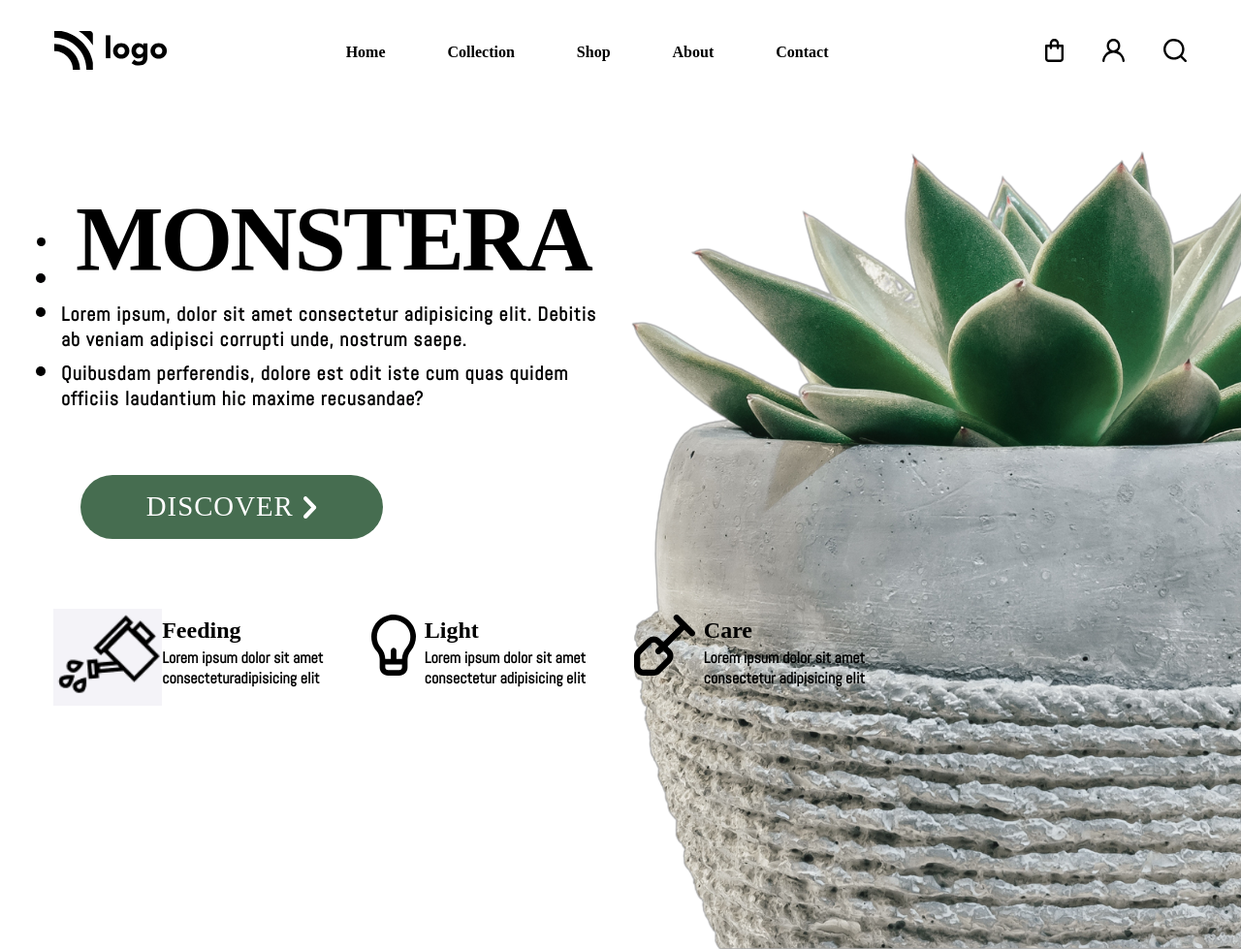
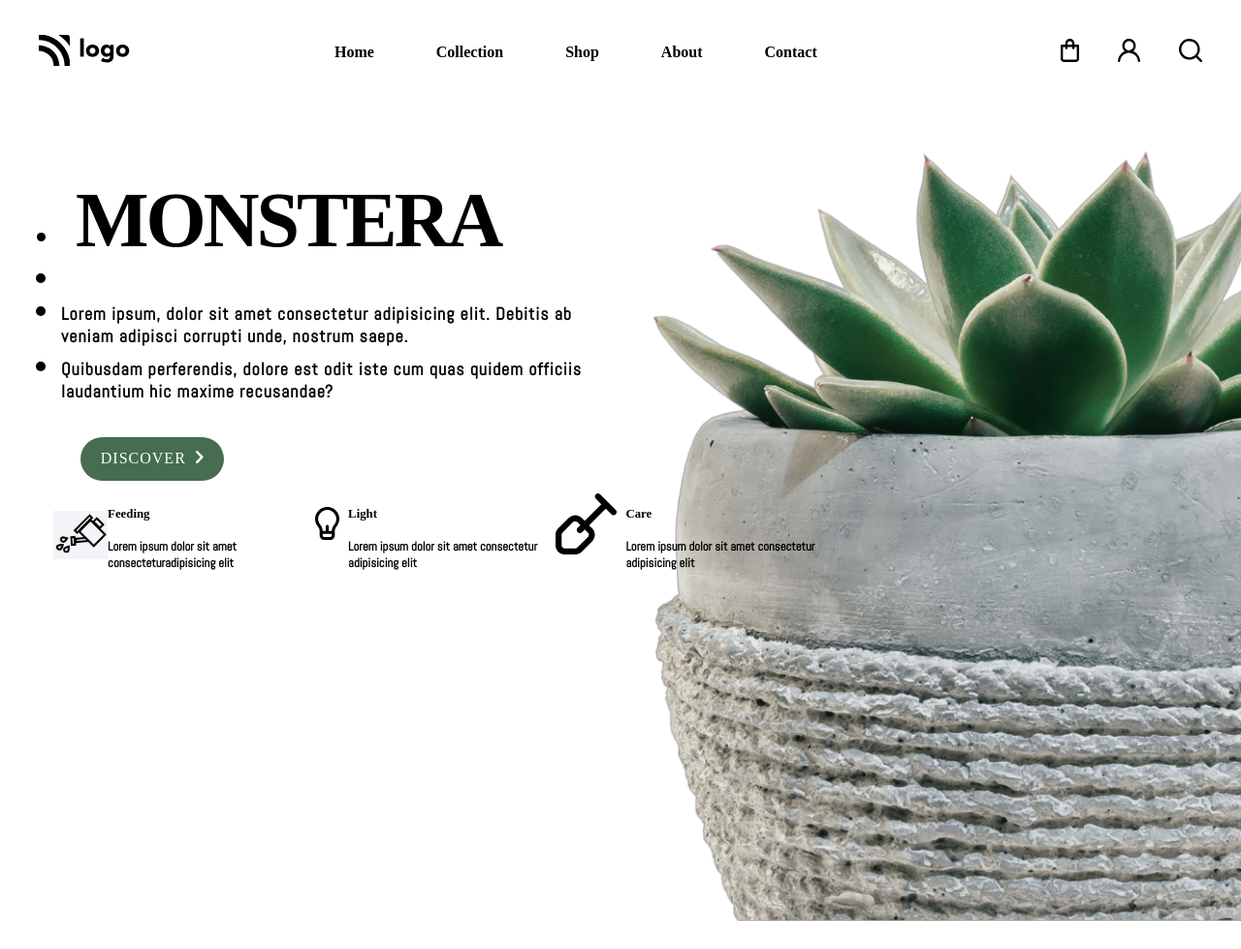
Before and after one commit to Aryan-Namdev/06-Monstera, a website: page index.html in a window 1280 px wide. Shown: the whole page at 97% size. After the commit the page ends 950 px from the top, so only its background shows below. Drawn offline with Linux system fonts and the light colour scheme; a web font is replaced by a local one.

Commit message:
edited the document

```diff
--- a/index.html
+++ b/index.html
@@ -24,11 +24,11 @@
         display: flex;
         align-items: center;
         justify-content: space-between;
-        padding: 1em 3em;
+        padding: 1em 2em;
       }
 
       #navFirst img {
-        height: 2.5em;
+        height: 2em;
         /* padding-left: 45px; */
       }
 
@@ -68,14 +68,12 @@
 
       #monstera {
         letter-spacing: -3px;
-        font-size: 6rem;
+        font-size: 5rem;
         font-family: "Allerta";
         font-weight: 800;
         margin: 0%;
         position: relative;
         margin-left: 15px;
-
-        top: 20px;
         line-height: 80px;
       }
 
@@ -88,7 +86,7 @@
       #midWholePart11 ul li:nth-child(1) ~ li {
         /* color: #000; */
         width:560px;
-        font-size: 20px;
+        font-size: 18px;
         letter-spacing: 1px;
         font-weight: 600;
         font-family: "Abel";
@@ -98,13 +96,12 @@
       }
 
       #midWholePart121 {
-        margin-top: 50px;
+        margin-top: 20px;
         margin-left: 60px;
-        padding: .5em 1em;
+        padding: .2em 1.3em;
         border-radius: 50px;
-        height: 50px;
+        width: max-content;
         color: #ffffff;
-        width: 280px;
         display: flex;
         align-items: center;
         justify-content: center;
@@ -113,7 +110,7 @@
       }
 
       #midWholePart121 h1 {
-        font-size: 1.8rem;
+        font-size: 1rem;
         font-family: "Allerta";
         font-weight: 400;
         letter-spacing: 1px;
@@ -121,16 +118,15 @@
 
       #midWholePart122 img {
         position: relative;
-        top: 3px;
-        height: 23px;
+        height: 13px;
       }
 
 
       #midWholePart13{
         display: flex;
-        margin-top: 50px;
+        margin-top: 10px;
         margin-left: 2em;
-        gap: 1em;
+        gap: .9em;
       }
 
       .midWholePart13Parts{
@@ -140,7 +136,7 @@
       }
 
       .midWholePart13Parts>div>h4{
-        font-size: 1.5rem;
+        font-size: .8rem;
         font-family:'Allerta' ;
         font-weight: 800;
       }
@@ -148,11 +144,11 @@
       #feeding{
         position: relative;
 
-        height: 100px;
+        height: 50px;
       }
 
       #light{
-        height: 63px;
+        height: 34px;
         margin-right: 9px;
         position: relative;
         bottom: 12px;
@@ -162,8 +158,9 @@
         font-family: 'Abel';
         font-weight: 600;
         position: relative;
-        bottom: 28px;
+        /* bottom: 28px; */
         width: 200px;
+        font-size: .8rem;
       }
 
 
@@ -179,6 +176,10 @@
       right: 0;
       z-index: -1;
       top:150px;
+      }
+
+      #imgMain{
+        height: 100%;
       }
 
 
```
Also changed, not shown: Document.png.
